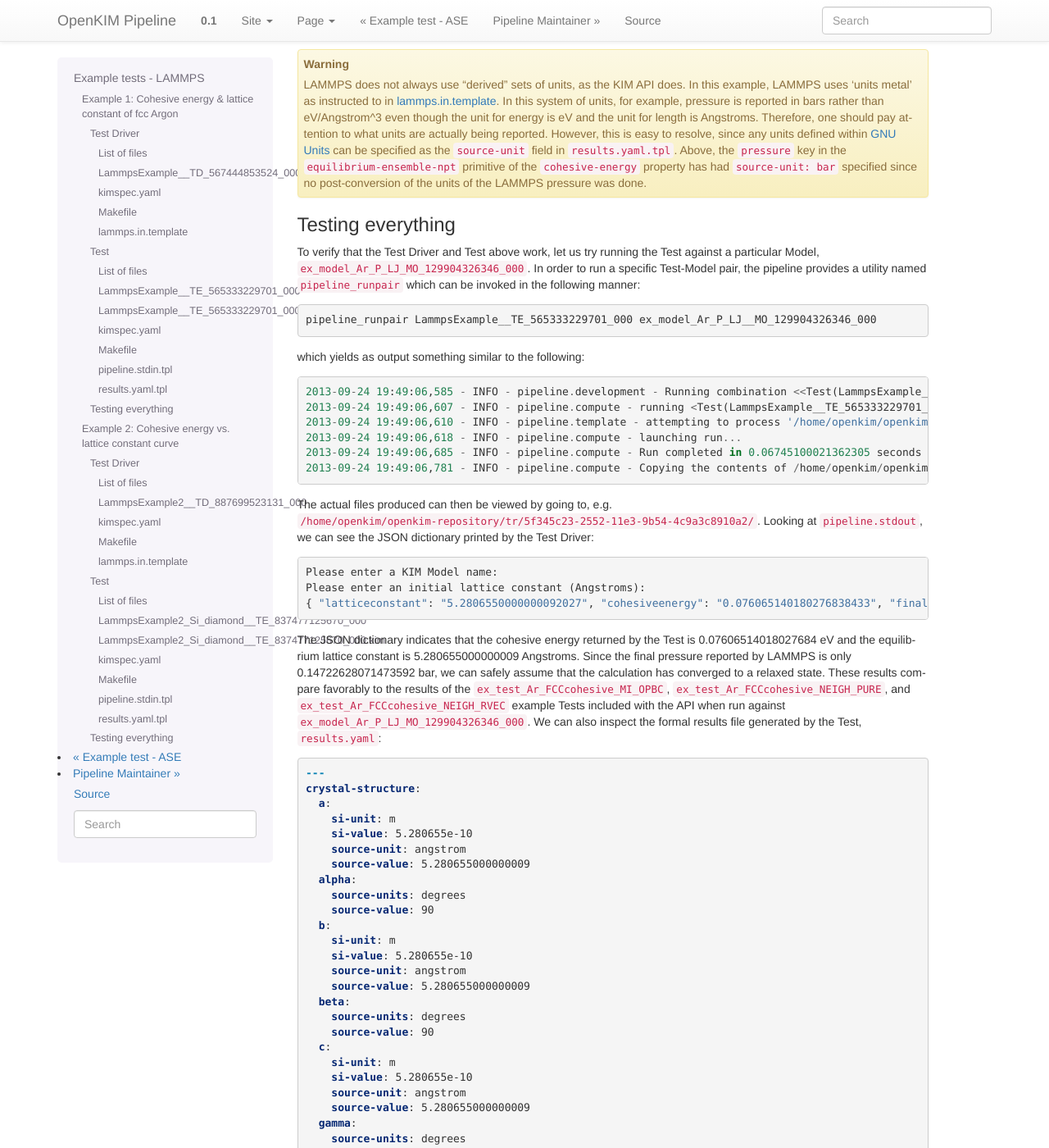
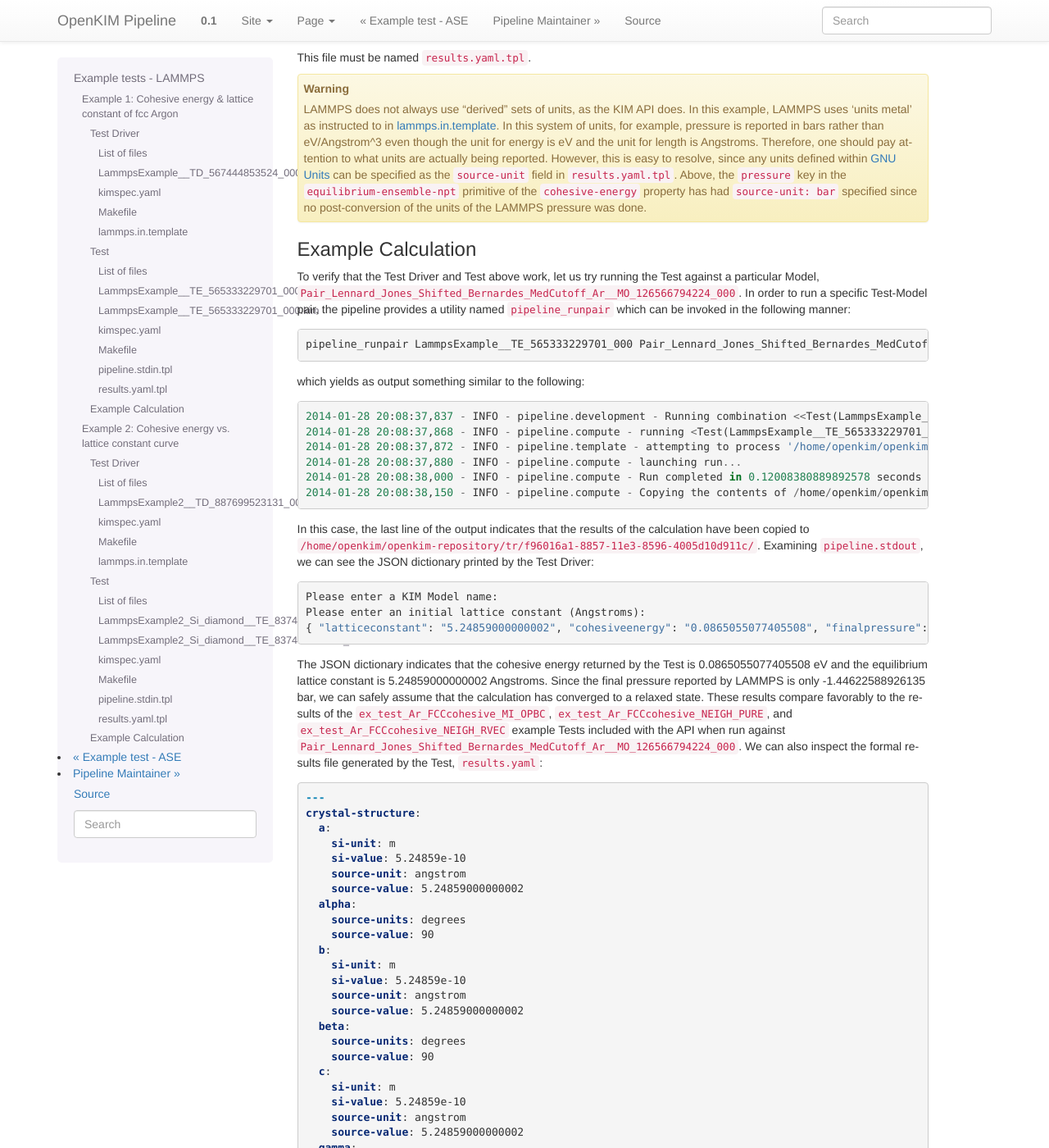
Before and after one commit to bjgjaefg23k/openkim-pipeline, a Sphinx documentation site: the page built from docs/tutorial_lammps.rst, in a window 1280 px wide and 1400 px high, scrolled down 8522 px. Shown: the whole window at 82% size. Built offline with Sphinx 7.4.7, drawn with Linux system fonts in a browser that asks for light colours; formulas are drawn with MathJax 3; some of the changed text lies outside the part shown.

Commit message:
updated tutorials and testgenie

```diff
--- a/docs/tutorial_lammps.rst
+++ b/docs/tutorial_lammps.rst
@@ -29,6 +29,13 @@ In the :ref:`second example Test <example2_ref>`, the user specifies a type of c
 
 Example 1: Cohesive energy & lattice constant of fcc Argon
 ==========================================================
+:ref:`Test Driver <example1_TD_ref>`
+|
+:ref:`Test <example1_TE_ref>`
+|
+:ref:`Example Calculation <example1_calc_ref>`
+
+.. _example1_TD_ref:
 
 Test Driver
 ---------------
@@ -442,28 +451,30 @@ This file must be named ``results.yaml.tpl``.
 
 .. warning:: LAMMPS does not always use "derived" sets of units, as the KIM API does.  In this example, LAMMPS uses 'units metal' as instructed to in :ref:`example1_TD_lammpstemplate`.  In this system of units, for example, pressure is reported in bars rather than eV/Angstrom^3 even though the unit for energy is eV and the unit for length is Angstroms.  Therefore, one should pay attention to what units are actually being reported.  However, this is easy to resolve, since any units defined within `GNU Units <http://www.gnu.org/software/units/>`_ can be specified as the ``source-unit`` field in ``results.yaml.tpl``.  Above, the ``pressure`` key in the ``equilibrium-ensemble-npt`` primitive of the ``cohesive-energy`` property has had ``source-unit: bar`` specified since no post-conversion of the units of the LAMMPS pressure was done.
 
-Testing everything
-------------------
-To verify that the Test Driver and Test above work, let us try running the Test against a particular Model, ``ex_model_Ar_P_LJ_MO_129904326346_000``.  In order to run a specific Test-Model pair, the pipeline provides a utility named ``pipeline_runpair`` which can be invoked in the following manner::
-
-    pipeline_runpair LammpsExample__TE_565333229701_000 ex_model_Ar_P_LJ__MO_129904326346_000
+.. _example1_calc_ref:
+
+Example Calculation
+-------------------
+To verify that the Test Driver and Test above work, let us try running the Test against a particular Model, ``Pair_Lennard_Jones_Shifted_Bernardes_MedCutoff_Ar__MO_126566794224_000``.  In order to run a specific Test-Model pair, the pipeline provides a utility named ``pipeline_runpair`` which can be invoked in the following manner::
+
+    pipeline_runpair LammpsExample__TE_565333229701_000 Pair_Lennard_Jones_Shifted_Bernardes_MedCutoff_Ar__MO_126566794224_000
 
 which yields as output something similar to the following::
 
-    2013-09-24 19:49:06,585 - INFO - pipeline.development - Running combination <<Test(LammpsExample__TE_565333229701_000)>, <Model(ex_model_Ar_P_LJ__MO_129904326346_000)>
-    2013-09-24 19:49:06,607 - INFO - pipeline.compute - running <Test(LammpsExample__TE_565333229701_000)> with <Model(ex_model_Ar_P_LJ__MO_129904326346_000)>
-    2013-09-24 19:49:06,610 - INFO - pipeline.template - attempting to process '/home/openkim/openkim-repository/te/LammpsExample_running5f345c23-2552-11e3-9b54-4c9a3c8910a2__TE_565333229701_000/pipeline.stdin.tpl' for ('LammpsExample__TE_565333229701_000','ex_model_Ar_P_LJ__MO_129904326346_000')
-    2013-09-24 19:49:06,618 - INFO - pipeline.compute - launching run...
-    2013-09-24 19:49:06,685 - INFO - pipeline.compute - Run completed in 0.06745100021362305 seconds
-    2013-09-24 19:49:06,781 - INFO - pipeline.compute - Copying the contents of /home/openkim/openkim-repository/te/LammpsExample_running5f345c23-2552-11e3-9b54-4c9a3c8910a2__TE_565333229701_000/output to /home/openkim/openkim-repository/tr/5f345c23-2552-11e3-9b54-4c9a3c8910a2
-
-The actual files produced can then be viewed by going to, e.g. ``/home/openkim/openkim-repository/tr/5f345c23-2552-11e3-9b54-4c9a3c8910a2/``.  Looking at ``pipeline.stdout``, we can see the JSON dictionary printed by the Test Driver::
+    2014-01-28 20:08:37,837 - INFO - pipeline.development - Running combination <<Test(LammpsExample__TE_565333229701_000)>, <Model(Pair_Lennard_Jones_Shifted_Bernardes_MedCutoff_Ar__MO_126566794224_000)>
+    2014-01-28 20:08:37,868 - INFO - pipeline.compute - running <Test(LammpsExample__TE_565333229701_000)> with <Model(Pair_Lennard_Jones_Shifted_Bernardes_MedCutoff_Ar__MO_126566794224_000)>
+    2014-01-28 20:08:37,872 - INFO - pipeline.template - attempting to process '/home/openkim/openkim-repository/te/LammpsExample_runningf96016a1-8857-11e3-8596-4005d10d911c__TE_565333229701_000/pipeline.stdin.tpl' for ('LammpsExample__TE_565333229701_000','Pair_Lennard_Jones_Shifted_Bernardes_MedCutoff_Ar__MO_126566794224_000')
+    2014-01-28 20:08:37,880 - INFO - pipeline.compute - launching run...
+    2014-01-28 20:08:38,000 - INFO - pipeline.compute - Run completed in 0.12008380889892578 seconds
+    2014-01-28 20:08:38,150 - INFO - pipeline.compute - Copying the contents of /home/openkim/openkim-repository/te/LammpsExample_runningf96016a1-8857-11e3-8596-4005d10d911c__TE_565333229701_000/output to /home/openkim/openkim-repository/tr/f96016a1-8857-11e3-8596-4005d10d911c
+
+In this case, the last line of the output indicates that the results of the calculation have been copied to ``/home/openkim/openkim-repository/tr/f96016a1-8857-11e3-8596-4005d10d911c/``.  Examining ``pipeline.stdout``, we can see the JSON dictionary printed by the Test Driver::
 
     Please enter a KIM Model name:
     Please enter an initial lattice constant (Angstroms):
-    { "latticeconstant": "5.2806550000000092027", "cohesiveenergy": "0.076065140180276838433", "finalpressure": "0.14722628071473592426" }
-
-The JSON dictionary indicates that the cohesive energy returned by the Test is 0.07606514018027684 eV and the equilibrium lattice constant is 5.280655000000009 Angstroms.  Since the final pressure reported by LAMMPS is only 0.14722628071473592 bar, we can safely assume that the calculation has converged to a relaxed state.  These results compare favorably to the results of the ``ex_test_Ar_FCCcohesive_MI_OPBC``, ``ex_test_Ar_FCCcohesive_NEIGH_PURE``, and ``ex_test_Ar_FCCcohesive_NEIGH_RVEC`` example Tests included with the API when run against ``ex_model_Ar_P_LJ_MO_129904326346_000``.  We can also inspect the formal results file generated by the Test,  ``results.yaml``:
+    { "latticeconstant": "5.24859000000002", "cohesiveenergy": "0.0865055077405508", "finalpressure": "-1.44622588926135" }
+
+The JSON dictionary indicates that the cohesive energy returned by the Test is 0.0865055077405508 eV and the equilibrium lattice constant is 5.24859000000002 Angstroms.  Since the final pressure reported by LAMMPS is only -1.44622588926135 bar, we can safely assume that the calculation has converged to a relaxed state.  These results compare favorably to the results of the ``ex_test_Ar_FCCcohesive_MI_OPBC``, ``ex_test_Ar_FCCcohesive_NEIGH_PURE``, and ``ex_test_Ar_FCCcohesive_NEIGH_RVEC`` example Tests included with the API when run against ``Pair_Lennard_Jones_Shifted_Bernardes_MedCutoff_Ar__MO_126566794224_000``.  We can also inspect the formal results file generated by the Test, ``results.yaml``:
 
 .. code-block:: yaml
 
@@ -471,25 +482,25 @@ The JSON dictionary indicates that the cohesive energy returned by the Test is 0
     crystal-structure:
       a:
         si-unit: m
-        si-value: 5.280655e-10
-        source-unit: angstrom
-        source-value: 5.280655000000009
+        si-value: 5.24859e-10
+        source-unit: angstrom
+        source-value: 5.24859000000002
       alpha:
         source-units: degrees
         source-value: 90
       b:
         si-unit: m
-        si-value: 5.280655e-10
-        source-unit: angstrom
-        source-value: 5.280655000000009
+        si-value: 5.24859e-10
+        source-unit: angstrom
+        source-value: 5.24859000000002
       beta:
         source-units: degrees
         source-value: 90
       c:
         si-unit: m
-        si-value: 5.280655e-10
-        source-unit: angstrom
-        source-value: 5.280655000000009
+        si-value: 5.24859e-10
+        source-unit: angstrom
+        source-value: 5.24859000000002
       gamma:
         source-units: degrees
         source-value: 90
@@ -528,25 +539,25 @@ The JSON dictionary indicates that the cohesive energy returned by the Test is 0
     crystal-structure:
       a:
         si-unit: m
-        si-value: 5.280655e-10
-        source-unit: angstrom
-        source-value: 5.280655000000009
+        si-value: 5.24859e-10
+        source-unit: angstrom
+        source-value: 5.24859000000002
       alpha:
         source-units: degrees
         source-value: 90
       b:
         si-unit: m
-        si-value: 5.280655e-10
-        source-unit: angstrom
-        source-value: 5.280655000000009
+        si-value: 5.24859e-10
+        source-unit: angstrom
+        source-value: 5.24859000000002
       beta:
         source-units: degrees
         source-value: 90
       c:
         si-unit: m
-        si-value: 5.280655e-10
-        source-unit: angstrom
-        source-value: 5.280655000000009
+        si-value: 5.24859e-10
+        source-unit: angstrom
+        source-value: 5.24859000000002
       gamma:
         source-units: degrees
         source-value: 90
@@ -576,17 +587,17 @@ The JSON dictionary indicates that the cohesive energy returned by the Test is 0
     energy:
       kim-namespace: tag:staff@noreply.openkim.org,2013-08-03:primitive/cohesive-energy
       si-unit: kg m^2 / s^2
-      si-value: 1.2186978e-20
+      si-value: 1.3859709e-20
       source-unit: eV
-      source-value: 0.07606514018027684
+      source-value: 0.0865055077405508
     kim-namespace: tag:staff@noreply.openkim.org,2013-08-03:property/cohesive-energy
     npt:
       kim-ns: tag:staff@noreply.openkim.org,2013-08-03:primitive/equilibrium-ensemble-npt
       pressure:
         si-unit: kg / m s^2
-        si-value: 14722.628
+        si-value: -144622.59
         source-unit: bar
-        source-value: 0.14722628071473592
+        source-value: -1.44622588926135
       temperature:
         si-unit: K
         si-value: 0.0
@@ -595,15 +606,22 @@ The JSON dictionary indicates that the cohesive energy returned by the Test is 0
 
 where one can notice that the pipeline automatically creates the ``si-unit`` and ``si-value`` fields for its own internal storage purposes.
 
-.. note:: The ``inplace`` flag can be placed after the Model name when invoking ``pipeline_runpair`` in order to redirect the test results to a directory named ``output`` in the Test directory.
+.. note:: The ``inplace`` flag can be placed after the Model name when invoking ``pipeline_runpair`` in order to redirect the test results to a directory named ``output`` inside of the Test directory.
 .. note:: The ``pipeline_runmatches`` command can be used to attempt to run a Test against all Models whose .kim files indicate they are compatible with the Test.
 
 .. _example2_ref:
 
 Example 2: Cohesive energy vs. lattice constant curve
 =====================================================
+:ref:`Test Driver <example2_TD_ref>`
+|
+:ref:`Test <example2_TE_ref>`
+|
+:ref:`Example Calculation <example2_calc_ref>`
 
 Please ensure you understand :ref:`Example 1 <example1_ref>` before continuing with this example.
+
+.. _example2_TD_ref:
 
 Test Driver
 ---------------
@@ -1119,22 +1139,24 @@ This Jinja template is used to report the results of the Test.  In this case, a
 
 Here, we see the use of ``for`` loops in the template which cycle over elements in the ``latticeconstantarray`` and ``cohesiveenergyarray`` entries output by :ref:`example2_TD_exec`.  The actual "curve" of cohesive energy versus lattice constant is defined using the ``table-info`` key.  In this case, ``table-info`` is listed alongside the array of values for ``a`` under the ``crystal-structure`` primitive and alongside the array of values under the ``cohesive-energy`` primitive.  The ``table-info`` entry at the bottom of the file tells the pipeline how to construct the "table," i.e. the pairing of the array of lattice constants with the array of cohesive energies.  Each of the ``n-fields`` arrays of length ``shape`` consists of ``dim``-dimensional data.  The values of each array are assumed to correspond in sequence, e.g. the the first element of the lattice constant array is paired with the first entry of the cohesive energy array, and so on.
 
-Testing everything
-------------------
-We can run this Test against one of the Models for Silicon in the OpenKIM repository, such as ``model_Si_BOP_EDIP_C__MO_958932894036_000``.  We once again use ``pipeline_runpair``::
-
-    pipeline_runpair LammpsExample2_Si_diamond__TE_837477125670_000 model_Si_BOP_EDIP_C__MO_958932894036_000
+.. _example2_calc_ref:
+
+Example Calculation
+-------------------
+We can run this Test against one of the Models for Silicon in the OpenKIM repository, such as ``EDIP_BOP_Bazant_Kaxiras_Si__MO_958932894036_000``.  We once again use ``pipeline_runpair``::
+
+    pipeline_runpair LammpsExample2_Si_diamond__TE_837477125670_000 EDIP_BOP_Bazant_Kaxiras_Si__MO_958932894036_000
 
 which produces output similar to ::
 
-    2013-09-24 22:58:19,842 - INFO - pipeline.development - Running combination <<Test(LammpsExample2_Si_diamond__TE_837477125670_000)>, <Model(model_Si_BOP_EDIP_C__MO_958932894036_000)>
-    2013-09-24 22:58:19,919 - INFO - pipeline.compute - running <Test(LammpsExample2_Si_diamond__TE_837477125670_000)> with <Model(model_Si_BOP_EDIP_C__MO_958932894036_000)>
-    2013-09-24 22:58:19,922 - INFO - pipeline.template - attempting to process '/home/openkim/openkim-repository/te/LammpsExample2_Si_diamond_runningce45f385-256c-11e3-9041-4c9a3c8910a2__TE_837477125670_000/pipeline.stdin.tpl' for ('LammpsExample2_Si_diamond__TE_837477125670_000','model_Si_BOP_EDIP_C__MO_958932894036_000')
-    2013-09-24 22:58:19,929 - INFO - pipeline.compute - launching run...
-    2013-09-24 22:58:20,403 - INFO - pipeline.compute - Run completed in 0.4731411933898926 seconds
-    2013-09-24 22:58:21,195 - INFO - pipeline.compute - Copying the contents of /home/openkim/openkim-repository/te/LammpsExample2_Si_diamond_runningce45f385-256c-11e3-9041-4c9a3c8910a2__TE_837477125670_000/output to /home/openkim/openkim-repository/tr/ce45f385-256c-11e3-9041-4c9a3c8910a2
-
-Within the Test Result directory, e.g. ``/home/openkim/openkim-repository/tr/ce45f385-256c-11e3-9041-4c9a3c8910a2``, the file ``pipeline.stdout`` consists of the following::
+    2014-01-28 21:40:21,532 - INFO - pipeline.development - Running combination <<Test(LammpsExample2_Si_diamond__TE_837477125670_000)>, <Model(EDIP_BOP_Bazant_Kaxiras_Si__MO_958932894036_000)>
+    2014-01-28 21:40:21,571 - INFO - pipeline.compute - running <Test(LammpsExample2_Si_diamond__TE_837477125670_000)> with <Model(EDIP_BOP_Bazant_Kaxiras_Si__MO_958932894036_000)>
+    2014-01-28 21:40:21,575 - INFO - pipeline.template - attempting to process '/home/openkim/openkim-repository/te/LammpsExample2_Si_diamond_runningc9d4b5f0-8864-11e3-8118-4005d10d911c__TE_837477125670_000/pipeline.stdin.tpl' for ('LammpsExample2_Si_diamond__TE_837477125670_000','EDIP_BOP_Bazant_Kaxiras_Si__MO_958932894036_000')
+    2014-01-28 21:40:21,585 - INFO - pipeline.compute - launching run...
+    2014-01-28 21:40:22,007 - INFO - pipeline.compute - Run completed in 0.42205309867858887 seconds
+    2014-01-28 21:40:22,789 - INFO - pipeline.compute - Copying the contents of /home/openkim/openkim-repository/te/LammpsExample2_Si_diamond_runningc9d4b5f0-8864-11e3-8118-4005d10d911c__TE_837477125670_000/output to /home/openkim/openkim-repository/tr/c9d4b5f0-8864-11e3-8118-4005d10d911c
+
+In this case, the last line of the output indicates that the results of the calculation have been copied to ``/home/openkim/openkim-repository/tr/c9d4b5f0-8864-11e3-8118-4005d10d911c``.  Examining ``pipeline.stdout``, we can see the JSON dictionary printed by the Test Driver::
 
     Please enter a valid KIM Model extended-ID:
     Please enter the species symbol (e.g. Si, Au, Al, etc.):
@@ -1165,6 +1187,7 @@ Within the Test Result directory, e.g. ``/home/openkim/openkim-repository/tr/ce4
     {"cohesive_energy": "4.38644"}, {"cohesive_energy": "4.29688"}, {"cohesive_energy": "4.1835"}, {"cohesive_energy": "4.04013"}, {"cohesive_energy": "3.86195"},
     {"cohesive_energy": "3.64285"}, {"cohesive_energy": "3.37092"}, {"cohesive_energy": "3.02077"}, {"cohesive_energy": "2.54026"}, {"cohesive_energy": "1.82299"},
     {"cohesive_energy": "0.714214"}, {"cohesive_energy": "0.0031393"}, {"cohesive_energy": "0"}]}
+
 
 The first things reported are ``crystal_structure``, ``element``, ``wyckoff_code``, ``space-group``, and ``numberofspacings``.  After this, ``latticeconstantarray``, which consists of 36 individual dictionary entries that contain the key ``lattice_constant``, is given.  Finally, ``cohesiveenergyarray`` is defined.  In :ref:`example2_TE_results`, the code snippets
 
@@ -1346,7 +1369,7 @@ Finally, the ``results.yaml`` file looks like::
         - 7.05476
         - 7.5
         table-info: cohesiveenergyversuslatticeconstant
-    alpha:
+      alpha:
         si-unit: radian
         si-value: 1.5707963
         source-unit: degrees
```
Also changed, not shown: other parts of docs/tutorial_lammps.rst (+4 -0 lines), docs/tutorial_ase.rst (+39 -0 lines), 1 other file.
